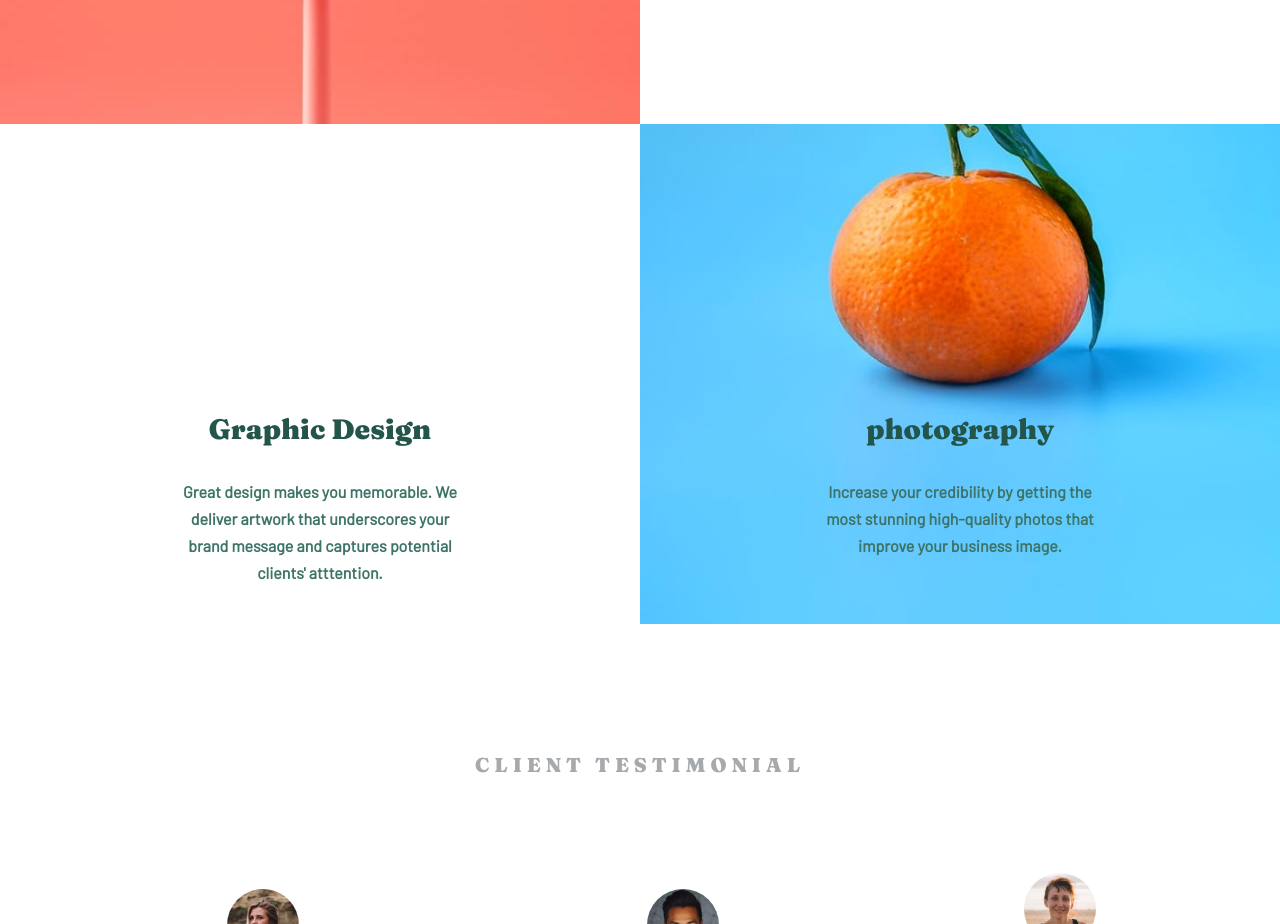
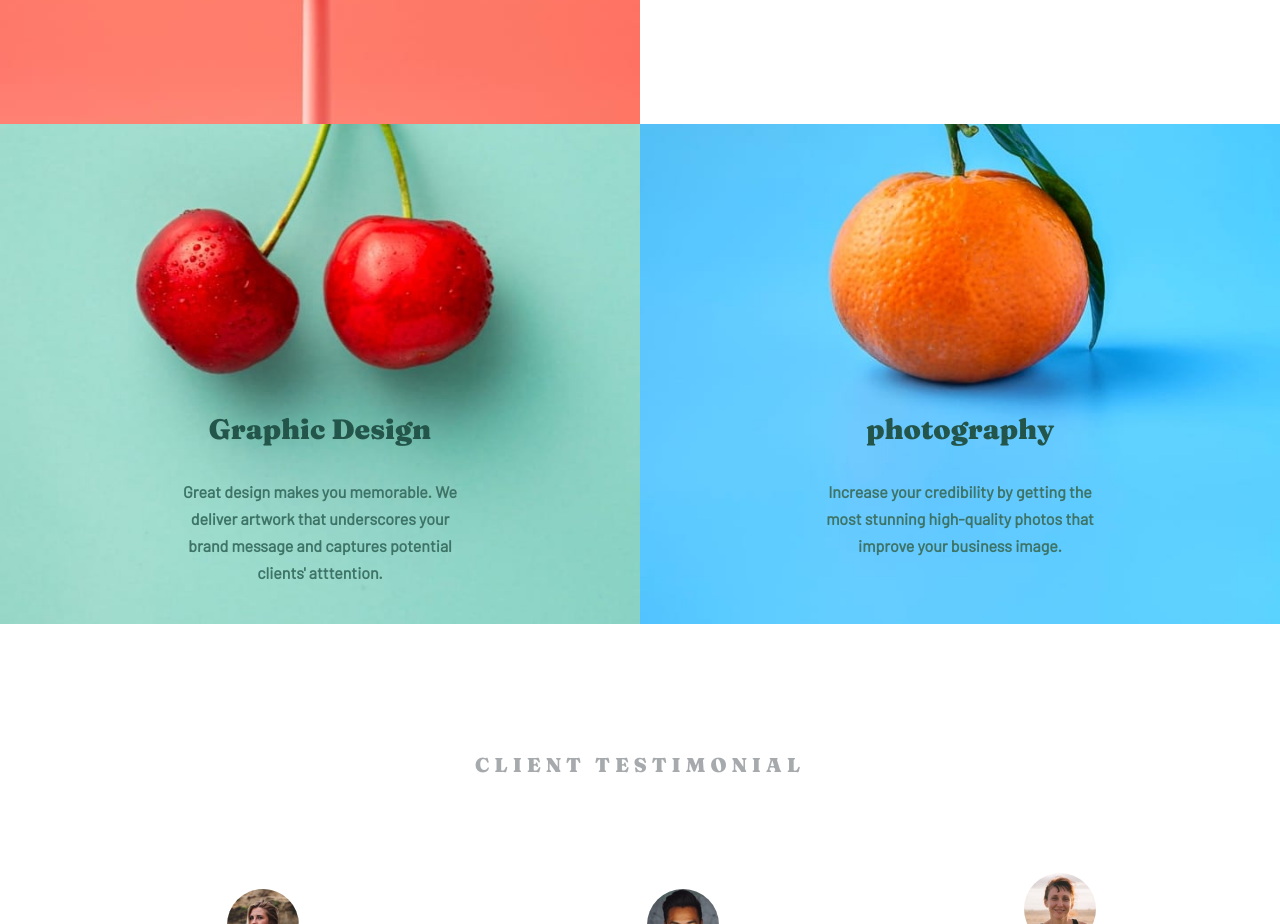
Before and after one commit to Sush1725/Landing-Page, a plain HTML site: page index.html in a window 1280 px wide. Shown: the part 1776-2700 px from the top of the page. Drawn offline with Linux system fonts and the light colour scheme; files whose address does not match are found by name.

Commit message:
Update style.css

```diff
--- a/style.css
+++ b/style.css
@@ -213,7 +213,7 @@ ul {
 }
 
 .design-photography-card-1 {
-    background: url(sunny) no-repeat center center/cover;
+    background: url(Images/Desktop/image-graphic-design.jpg) no-repeat center center/cover;
     width: 50%;
     height: 500px;
 
```
